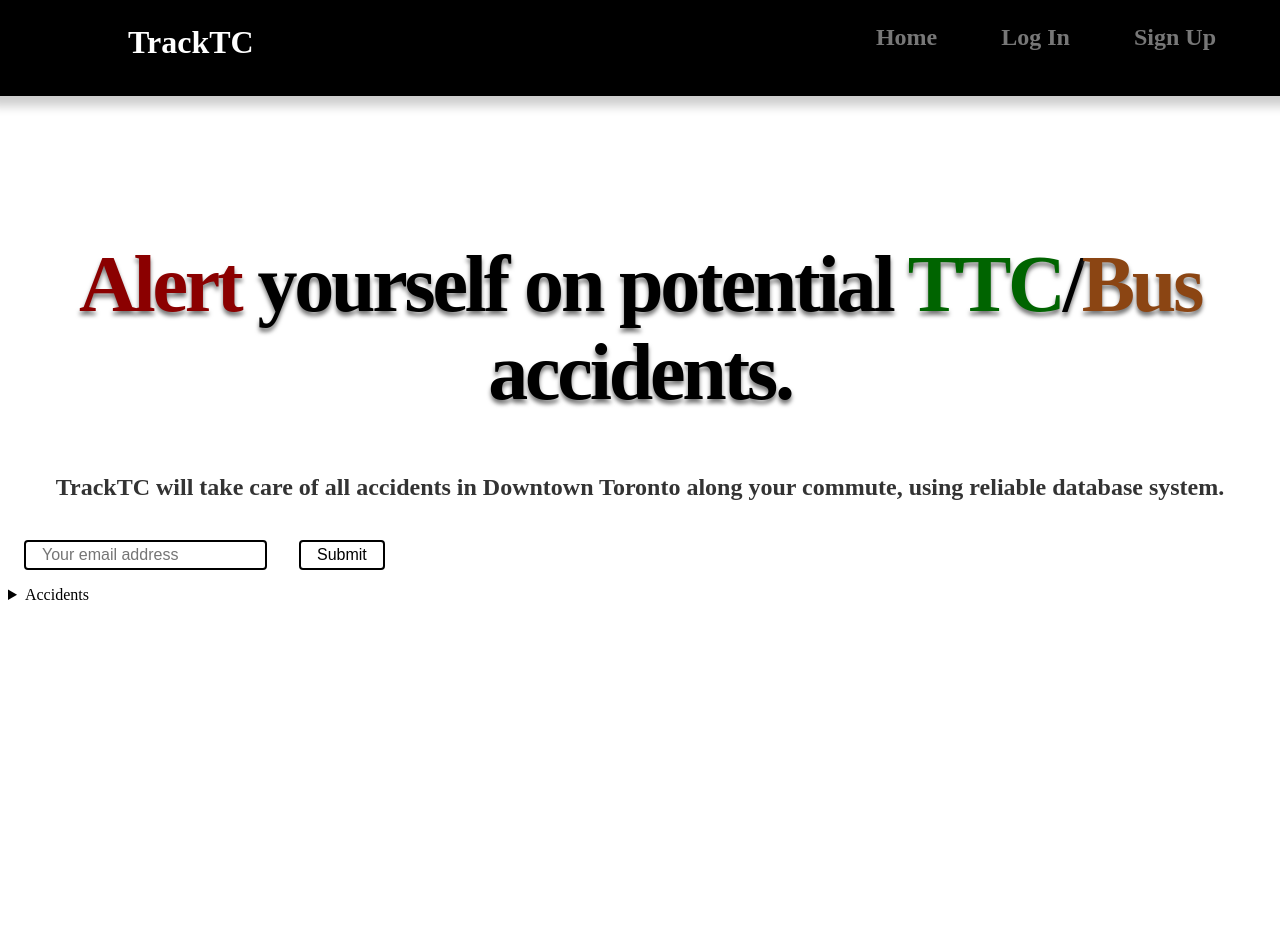
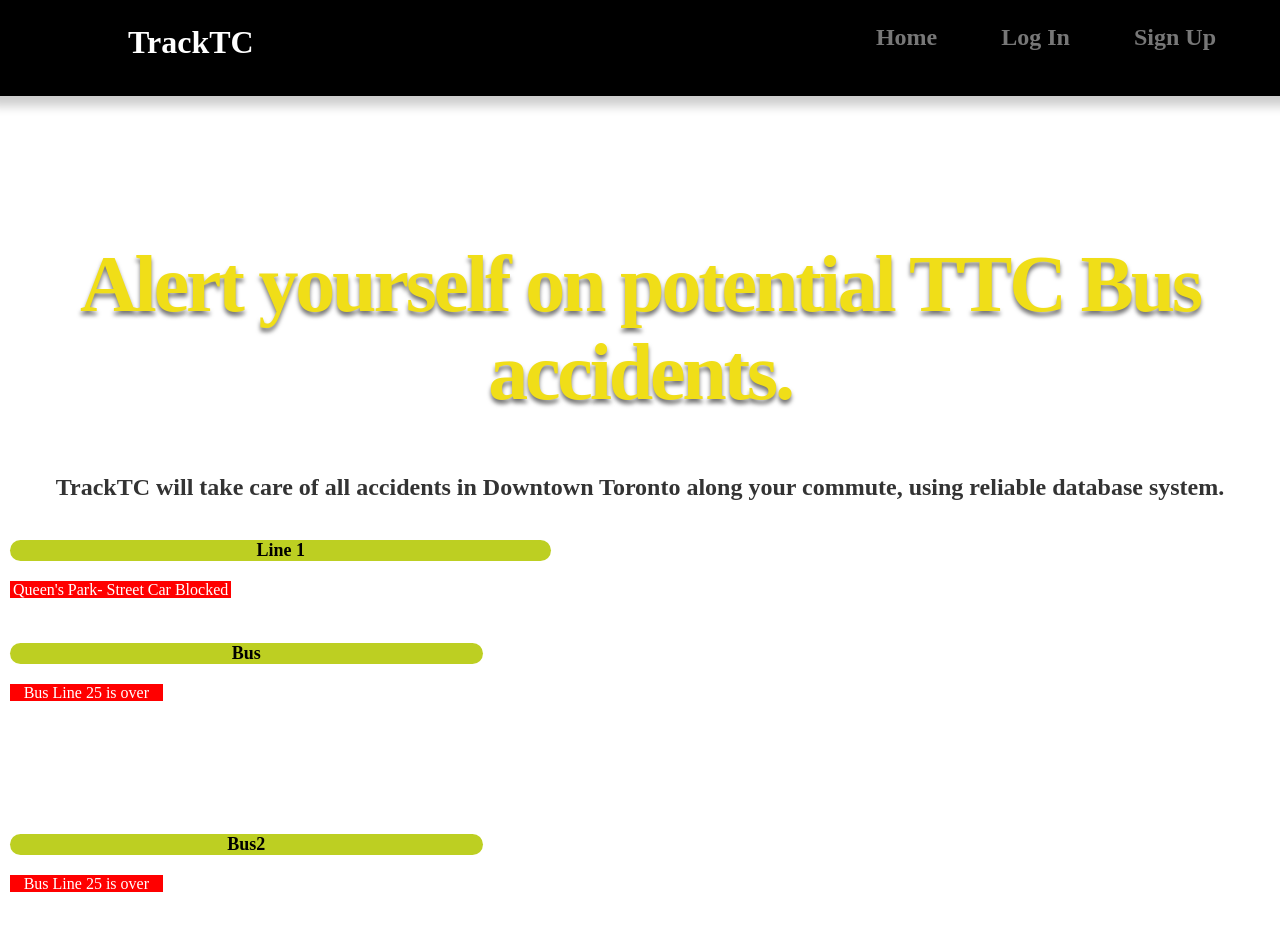
Before and after one commit to michaelzixizhou/TrackTC, a React app in the folder map_project/frontend/: page / in a window 1280 px wide. Shown: the top 930 px of the page. Before the commit the page ends 844 px from the top, so only its background shows below. Built offline with nearby package versions, Linux system fonts and the light colour scheme; the HTML template or start-up script is replaced by a standard one.

Commit message:
main page edit

```diff
--- a/map_project/frontend/src/components/Home.jsx
+++ b/map_project/frontend/src/components/Home.jsx
@@ -6,26 +6,38 @@
 
 const HomeWrapper = styled.div`
   margin: min(20rem, 30vh) 0;
+  /* background-image: linear-gradient(to bottom, rgb(96, 114, 179), rgb(145, 95, 149)); */
+
 `;
 
-const RedText = styled.span`
-  color: #8B0000;
-`;
+// const RedText = styled.span`
+//   color: #8B0000;
+// `;
 
-const GreenText = styled.span`
-  color: #006400;
+const whiteText = styled.span`
+  color: #eff8ef;
 `;
 
 const GoldText = styled.span`
-  color: #8B4513;
+  color: #f0de18;
+`;
+
+const TitleLine1 = styled.span`
+
+  text-decoration: solid;
+  text-align: center;
+  font-size: large;
+  border-radius: 50px;
+  color: #000000;
+  background-color: #bdcf22;
 `;
 
 const Home = () => {
   return (
     <HomeWrapper>
-      <Title><RedText>Alert</RedText> yourself on potential <GreenText>TTC</GreenText>/<GoldText>Bus</GoldText> accidents.</Title>
+      <Title><GoldText>Alert yourself on potential <whiteText>TTC</whiteText> Bus accidents.</GoldText></Title>
       <Subtitle>TrackTC will take care of all accidents in Downtown Toronto along your commute, using reliable database system.</Subtitle>
-      <Input>Enter your email address</Input>
+      {/* <Input>Enter your email address</Input> */}
       <Table/>
     </HomeWrapper>
   );
--- a/map_project/frontend/src/components/Table.jsx
+++ b/map_project/frontend/src/components/Table.jsx
@@ -1,3 +1,28 @@
+import { useState } from "react";
+import styled from 'styled-components';
+
+const BusList = styled.span`
+  color: #fff;
+  text-decoration: none;
+  transition: all 0.1s ease-out;
+  margin-right: 25vw;
+  margin-top: 1.5rem;
+  text-align: center;
+  background-color: red;
+`;
+
+const TitleLine1 = styled.h2`
+
+  text-decoration: solid;
+  text-align: center;
+  font-size: large;
+  border-radius: 50px;
+  color: #000000;
+  background-color: #bdcf22;
+`;
+
+
+
 const Table = () => {
     const Info = {
       "Line 1": [
@@ -31,26 +56,22 @@
   }
 
   return (
-      <details>
-          <summary>Accidents</summary>
-          <span>
               <span>
                 {keys.map((key) => {
                     return (
                     <table>
                         <thead>
                             <tr>
-                                <th>{key}</th>
+                                <TitleLine1>{key}</TitleLine1>
                             </tr>
                         </thead>
-                        <tbody>
-                            {getAccidents(Info[key])}
-                        </tbody>
+
+                           <BusList> {getAccidents(Info[key])} </BusList>
+
                     </table>);
                 })}
-              </span>
-          </span>
-      </details>
+            </span>
+
   );
 }
 
--- a/map_project/frontend/static/css/index.css
+++ b/map_project/frontend/static/css/index.css
@@ -1,5 +1,5 @@
 html, body {
-  background-color: #fff;
+  background-image: linear-gradient(to bottom, rgb(125, 141, 197), rgb(171, 130, 173));
 }
 
 * {
```
